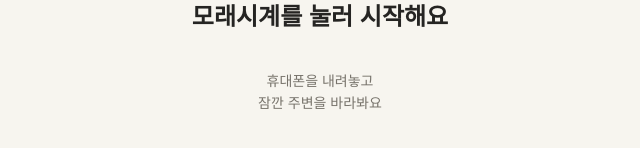
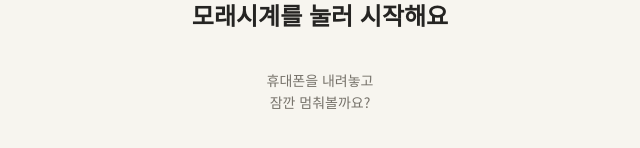
Before and after one commit to wellnesspotato/jamkkan, a React (Vite) app: page / in a window 1280 px wide. Shown: the part 478-626 px from the top of the page, without its empty margins (320-960 px from the left). Built offline with nearby package versions, Linux system fonts and the light colour scheme; a web font is replaced by a local one.

Commit message:
Remove result card shadow

```diff
--- a/src/constants/copy.ts
+++ b/src/constants/copy.ts
@@ -3,12 +3,12 @@ export const COPY = {
     title: '잠깐명상',
     startAriaLabel: '잠깐명상 시작하기',
     titleLines: ['모래시계를 눌러 시작해요'],
-    descriptionLines: ['휴대폰을 내려놓고', '잠깐 주변을 바라봐요'],
+    descriptionLines: ['휴대폰을 내려놓고', '잠깐 멈춰볼까요?'],
     longSession: (duration: string) => `${duration} 동안 머물러요`,
   },
   pause: {
-    title: '지금, 잠깐',
-    descriptionLines: ['주변에 무엇이 보이나요?', '느껴보세요'],
+    title: '지금, 여기',
+    descriptionLines: ['주변을 바라봐도 좋고', '눈을 감아도 좋아요'],
   },
   openEnded: {
     title: (duration: string) =>
--- a/src/index.css
+++ b/src/index.css
@@ -618,6 +618,10 @@ textarea::placeholder {
   background: var(--color-background);
 }
 
+.share-capture-wrapper .record-card {
+  box-shadow: none;
+}
+
 .record-card .brand-logo {
   width: var(--record-content-width);
   font-size: var(--font-size-supporting);
```
